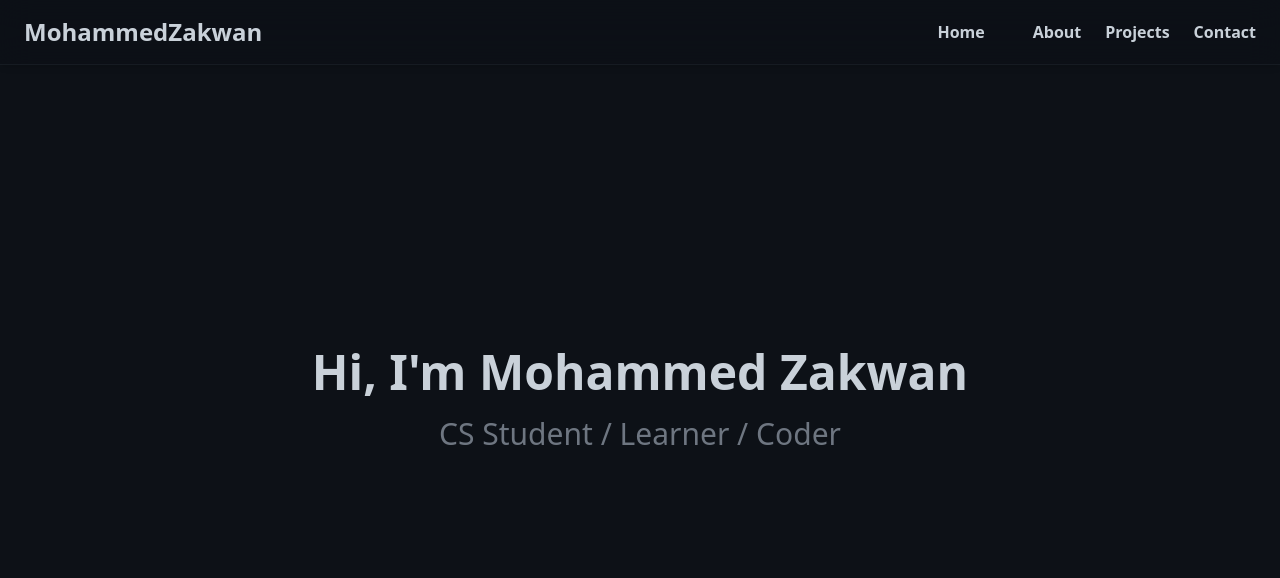
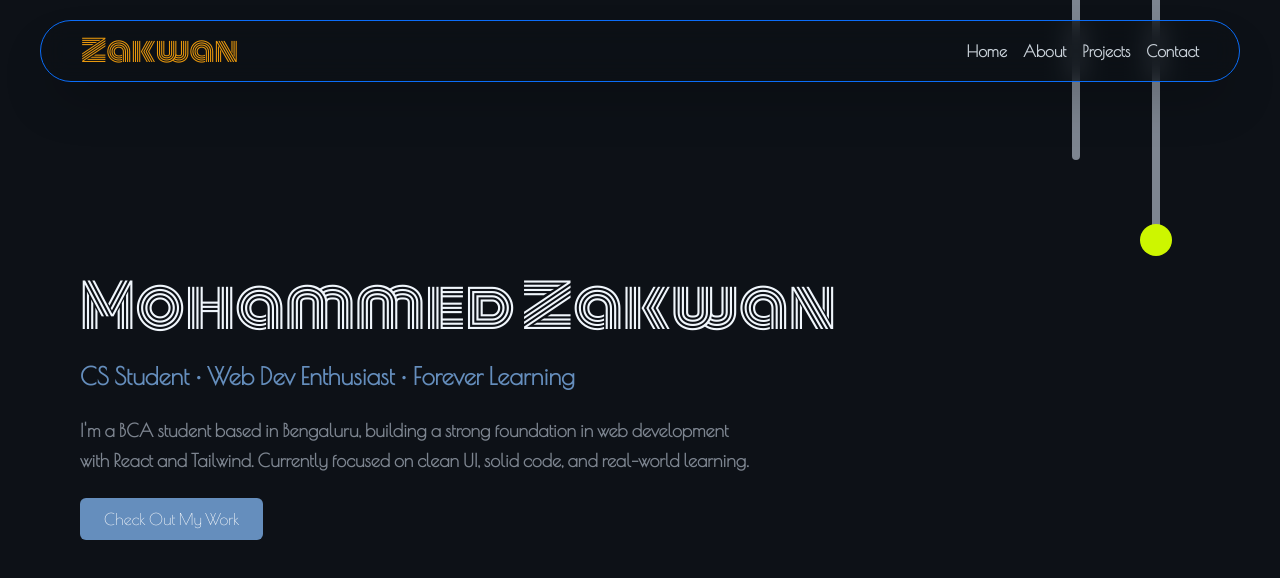
Before and after one commit to Mohammed-Zakwan-07/My-website-Zakwan, a React (Vite) app: page / in a window 1280 px wide. Shown: the top 578 px of the page. Built offline with nearby package versions, Linux system fonts and the light colour scheme.

Commit message:
initail commit

```diff
--- a/index.html
+++ b/index.html
@@ -4,9 +4,15 @@
     <meta charset="UTF-8" />
     <meta name="viewport" content="width=device-width, initial-scale=1.0" />
     <title>My-project</title>
-    <script src="https://cdn.tailwindcss.com"></script>
+
   </head>
-  <body class="bg-[#0D1117]">
+  <body class="bg-[#0D1117] font-PoiretOne font-bold ">
+    <div class="h-60 w-2 bg-[#7D8590] rounded-b-full fixed right-30"></div>
+    <div class="top-56 right-27 h-8 w-8 rounded-full bg-[#cdf600] fixed"></div>
+    <a href="https://github.com/Mohammed-Zakwan-07" target="_blank" class="flex justify-center space-x-6 text-white text-2xl hover:text-gray-300">
+          <i class="fab fa-github"></i>
+        </a>
+    <div class="h-40 w-2 bg-[#7D8590] rounded-b-full fixed right-50"></div>
     <div id="root"></div>
     <script type="module" src="/src/main.jsx"></script>
   </body>
--- a/package.json
+++ b/package.json
@@ -10,6 +10,9 @@
     "preview": "vite preview"
   },
   "dependencies": {
+    "@fortawesome/fontawesome-svg-core": "^6.7.2",
+    "@fortawesome/free-brands-svg-icons": "^6.7.2",
+    "@fortawesome/react-fontawesome": "^0.2.2",
     "@tailwindcss/vite": "^4.1.10",
     "framer-motion": "^12.17.0",
     "react": "^19.1.0",
--- a/src/App.jsx
+++ b/src/App.jsx
@@ -7,7 +7,7 @@ export default function App() {
   return (
     <Router>
       <Routes>
-        <Route path="/" element={<Hero />} />
+        <Route path="/" element={<><Hero /> </>} />
       </Routes>
     </Router>
   );
--- a/src/components/Hero.jsx
+++ b/src/components/Hero.jsx
@@ -1,35 +1,68 @@
 import React from "react";
+import { motion } from "framer-motion";
 
 function Hero() {
   return (
     <>
-      {/* Glassy Navbar */}
-      <header className="fixed top-0 left-0 right-0 z-50 bg-[#0D1117]/70 backdrop-blur-lg border-b border-[#161B22] shadow-md">
-        <div className="container mx-auto flex justify-between items-center px-6 py-4">
-          <h1 className="text-2xl font-bold text-[#C9D1D9]">MohammedZakwan</h1>
-          <nav className="hidden md:flex space-x-6 font-semibold text-[#C9D1D9]">
-            {["Home", "About", "Projects", "Contact"].map((item) => (
-              <a
-                key={item}
-                href={item === "Home" ? "#" : `#${item.toLowerCase()}`}
-                className="hover:text-[#58A6FF] transition-colors"
-              >
-                {item}
-              </a>
-            ))}
-          </nav>
-        </div>
-      </header>
+    <header className="fixed top-5 left-0 right-0 z-50 backdrop-blur-md bg-[#0D1117]/60 border border-[#0b6df8] shadow-2xl rounded-4xl mx-10">
+      <div className="max-w-7xl mx-auto px-10 py-3 flex justify-between items-center">
+        <h1 className="text-3xl text-[#e9980d] font-Monoton font-extralight">Zakwan</h1>
+        <nav className="hidden md:flex font-medium text-[#C9D1D9] ">
+          <ul className="flex space-x-4 font-extrabold">
+            <li><a href="#" className="hover:text-blue-400 ">Home</a></li>
+            <li><a href="#about" className="hover:text-blue-400">About</a></li>
+            <li><a href="#projects" className="hover:text-blue-400">Projects</a></li>
+            <li><a href="#contact" className="hover:text-blue-400">Contact</a></li>
+          </ul>
+        </nav>
+      </div>
+    </header>
+    <section className="min-h-screen flex items-center bg-[#0D1117] px-6 md:px-20">
+      <div className=" text-left">
+        <motion.h1
+          initial={{ opacity: 0, y: 20 }}
+          animate={{ opacity: 1, y: 0 }}
+          transition={{ duration: 0.8, ease: "easeOut" }}
+          className="text-9xl md:text-6xl font-light text-[#F0F6FC] leading-tight font-Monoton"
+        >
+          Mohammed Zakwan
+        </motion.h1>
 
-      {/* Hero Section */}
-      <section className="flex flex-col justify-center items-center space-y-5 h-screen bg-[#0D1117] px-4 text-center">
-        <h2 className="text-4xl sm:text-5xl font-extrabold text-[#C9D1D9]">
-          Hi, I'm Mohammed Zakwan
-        </h2>
-        <p className="text-xl sm:text-3xl text-[#6E7681]">
-          CS Student / Learner / Coder
-        </p>
-      </section>
+        <motion.p
+          initial={{ opacity: 0, y: 10 }}
+          animate={{ opacity: 1, y: 0 }}
+          transition={{ delay: 0.3, duration: 0.8, ease: "easeOut" }}
+          className="text-xl md:text-2xl text-[#658ebd] mt-4"
+        >
+          CS Student • Web Dev Enthusiast • Forever Learning
+        </motion.p>
+
+        <motion.p
+          initial={{ opacity: 0, y: 10 }}
+          animate={{ opacity: 1, y: 0 }}
+          transition={{ delay: 0.6, duration: 0.8, ease: "easeOut" }}
+          className="text-[#7D8590] mt-6 text-base md:text-lg leading-relaxed max-w-2xl"
+        >
+          I'm a BCA student based in Bengaluru, building a strong foundation in web development with React and Tailwind. Currently focused on clean UI, solid code, and real-world learning.
+        </motion.p>
+
+        <motion.div
+          initial={{ opacity: 0, y: 10 }}
+          animate={{ opacity: 1, y: 0 }}
+          transition={{ delay: 0.9, duration: 0.8, ease: "easeOut" }}
+          className="mt-8"
+        >
+          <a
+            href="#projects"
+            className="bg-[#658ebd] text-white px-6 py-3 rounded-md font-medium hover:bg-[#31445a] transition"
+          >
+            Check Out My Work
+          </a>
+        </motion.div>
+      </div>
+
+
+    </section>
     </>
   );
 }
--- a/src/index.css
+++ b/src/index.css
@@ -1 +1,10 @@
+@import url('https://fonts.googleapis.com/css2?family=Poiret+One&display=swap');
+
+@import url('https://fonts.googleapis.com/css2?family=Monoton&display=swap');
+
 @import "tailwindcss";
+
+@theme{
+  --font-PoiretOne: Poiret One, "sans-serif";
+  --font-Monoton: Monoton, "sans-serif"
+}
```
Also changed, not shown: 1 other file (tests, documents, lock files or other folders).
